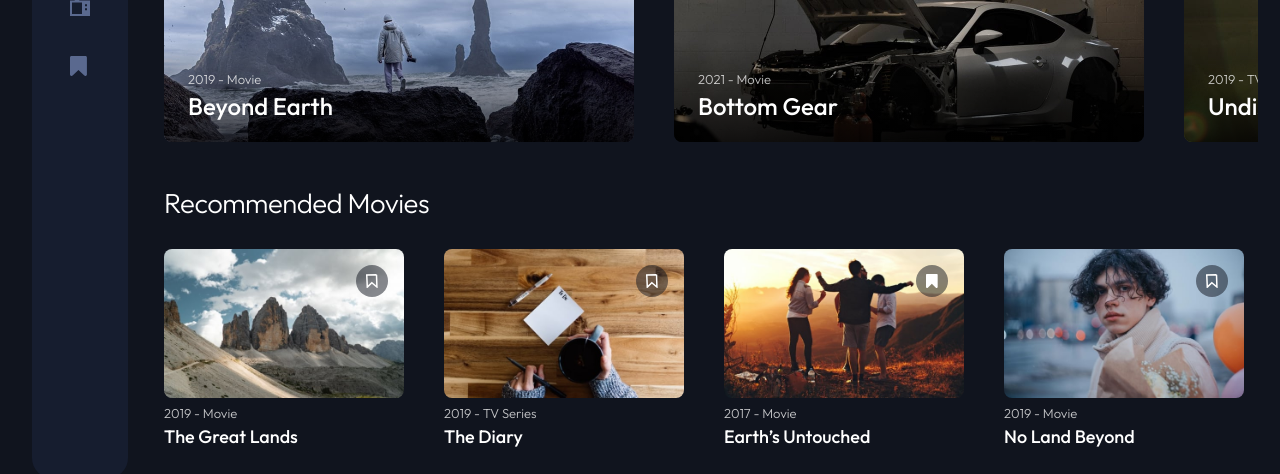
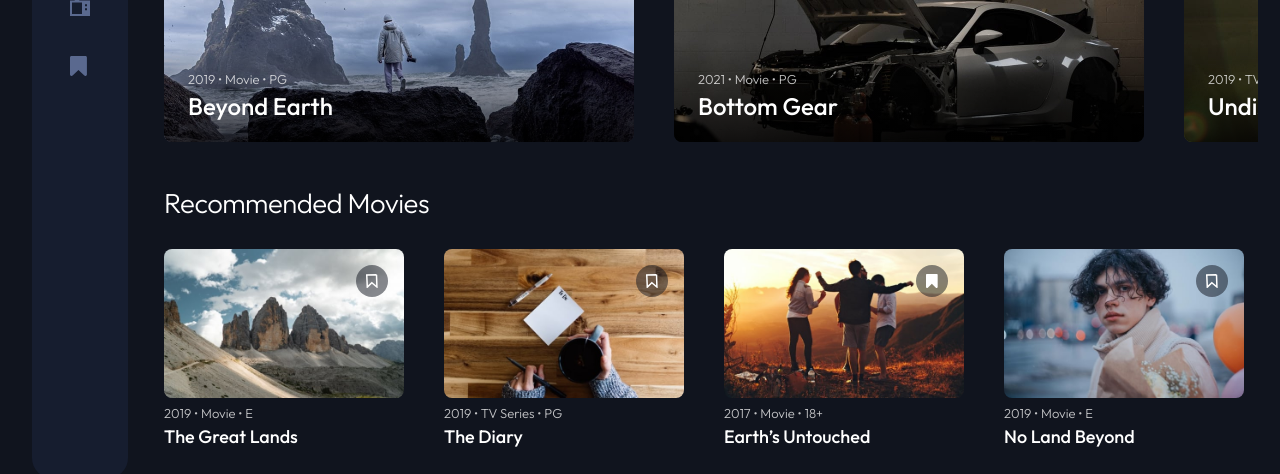
Before and after one commit to clamz35/fm-entertainment-web-app, a Vue app: page / in a window 1280 px wide. Shown: the part 290-764 px from the top of the page. Built offline with nearby package versions, Linux system fonts and the light colour scheme.

Commit message:
Update subtitles

```diff
--- a/src/components/Movies.vue
+++ b/src/components/Movies.vue
@@ -6,7 +6,7 @@
 			v-for="movie in movies"
 			:key="movie.title"
 			:title="movie.title"
-			:subtitle="`${movie.year} - ${movie.category}`"
+			:subtitle="`${movie.year} • ${movie.category} • ${movie.rating}`"
 			:src="movie.thumbnail.regular.large"
 			:bookmarked="movie.isBookmarked"
 			:is-trending="false"
--- a/src/components/Trending.vue
+++ b/src/components/Trending.vue
@@ -6,7 +6,7 @@
 			v-for="movie in store.trendings"
 			:key="movie.title"
 			:title="movie.title"
-			:subtitle="`${movie.year} - ${movie.category}`"
+			:subtitle="`${movie.year} • ${movie.category} • ${movie.rating}`"
 			:src="movie.thumbnail.trending?.large"
 			:bookmarked="movie.isBookmarked"
 			:is-trending="true"
```
